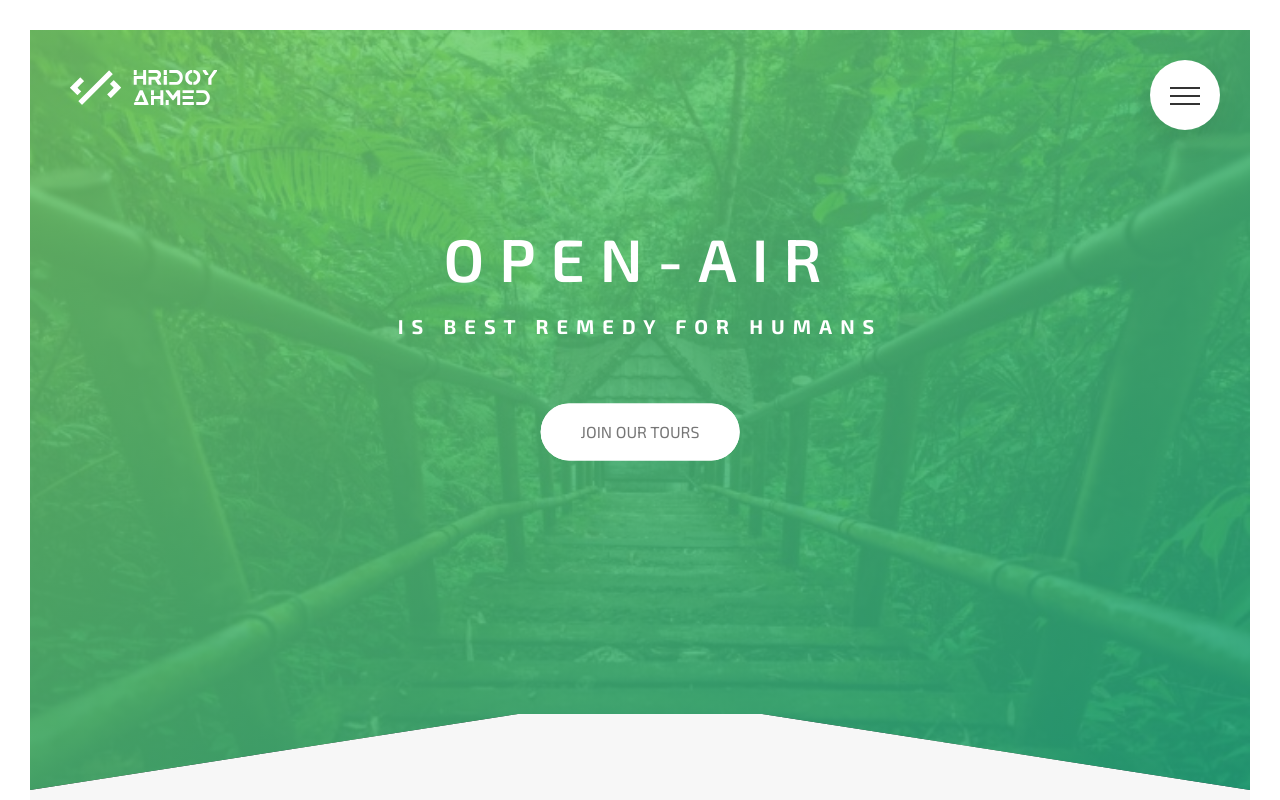
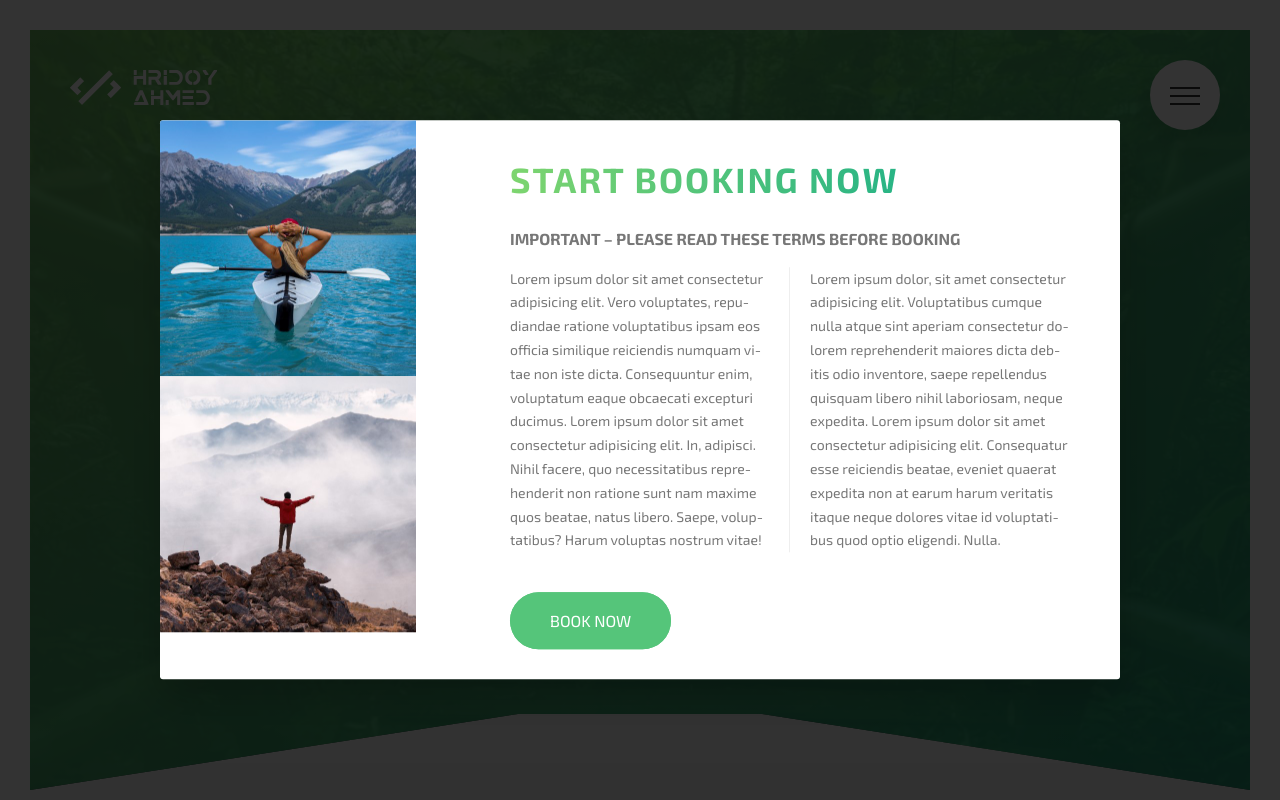
Before and after one commit to devhridoyahmed/tourmate, a website: page index.html in a window 1280 px wide. Shown: the top 800 px of the page. Drawn offline with Linux system fonts and the light colour scheme.

Commit message:
in booking card on back side, popup connected to book now button. functionality will be added in next commit

```diff
--- a/assets/sass/abstracts/_mixins.scss
+++ b/assets/sass/abstracts/_mixins.scss
@@ -5,3 +5,10 @@
         clear: both;
     }
 }
+
+@mixin absCenter {
+    position: absolute;
+    top: 50%;
+    left: 50%;
+    transform: translate(-50%, -50%);
+}
--- /dev/null
+++ b/assets/sass/components/_popup.scss
@@ -0,0 +1,54 @@
+.popup {
+    height: 100vh;
+    width: 100%;
+    position: fixed;
+    top: 0;
+    left: 0;
+    background-color: rgba($color-black, .8);
+    z-index: 3000;
+
+    &__content {
+        @include absCenter;
+        width: 75%;
+        background-color: $color-white;
+        box-shadow: 0 2rem 4rem rgba($color-black, .2);
+        display: table;
+        border-radius: 3px;
+        overflow: hidden;
+    }
+
+    &__left {
+        width: 33.3333333%;
+        display: table-cell;
+    }
+
+    &__right {
+        width: 66.6666667%;
+        display: table-cell;
+        vertical-align: middle;
+        padding: 3rem 5rem 3rem 3rem;
+    }
+
+    &__img {
+        display: block;
+        width: 80%;
+    }
+
+    &__text {
+        font-size: 1.4rem;
+        margin-bottom: 4rem;
+
+        -moz-column-count: 2;
+        -moz-column-gap: 4rem;
+        -moz-column-rule: 1px solid $color-grey-light-2;
+
+        column-count: 2;
+        column-gap: 4rem;
+        column-rule: 1px solid $color-grey-light-2;
+
+        -moz-hyphens: auto;
+        -ms-hyphens: auto;
+        -webkit-hyphens: auto;
+        hyphens: auto;
+    }
+}
--- a/assets/sass/main.scss
+++ b/assets/sass/main.scss
@@ -13,6 +13,7 @@
 @import "components/composition";
 @import "components/feature-box";
 @import "components/form";
+@import "components/popup";
 @import "components/stories";
 
 @import "layout/footer";
--- a/index.html
+++ b/index.html
@@ -424,6 +424,22 @@
         </div>
     </footer>
 
+    <div class="popup">
+        <div class="popup__content">
+            <div class="popup__left">
+                <img src="assets/image/stories-photo1.jpg" alt="Tour Photo" class="popup__img">
+                <img src="assets/image/stories-photo2.jpg" alt="Tour Photo" class="popup__img">
+            </div>
+            <div class="popup__right">
+                <h2 class="heading-secondary u-margin-bottom-small">Start booking now</h2>
+                <h3 class="heading-tertiary u-margin-bottom-small">Important &ndash; please read these terms before booking</h3>
+                <p class="popup__text">
+                    Lorem ipsum dolor sit amet consectetur adipisicing elit. Vero voluptates, repudiandae ratione voluptatibus ipsam eos officia similique reiciendis numquam vitae non iste dicta. Consequuntur enim, voluptatum eaque obcaecati excepturi ducimus. Lorem ipsum dolor sit amet consectetur adipisicing elit. In, adipisci. Nihil facere, quo necessitatibus reprehenderit non ratione sunt nam maxime quos beatae, natus libero. Saepe, voluptatibus? Harum voluptas nostrum vitae! Lorem ipsum dolor, sit amet consectetur adipisicing elit. Voluptatibus cumque nulla atque sint aperiam consectetur dolorem reprehenderit maiores dicta debitis odio inventore, saepe repellendus quisquam libero nihil laboriosam, neque expedita. Lorem ipsum dolor sit amet consectetur adipisicing elit. Consequatur esse reiciendis beatae, eveniet quaerat expedita non at earum harum veritatis itaque neque dolores vitae id voluptatibus quod optio eligendi. Nulla.
+                </p>
+                <a href="#" class="btn btn--green">Book Now</a>
+            </div>
+        </div>
+    </div>
 
 
 
```
Also changed, not shown: assets/css/style.css.
